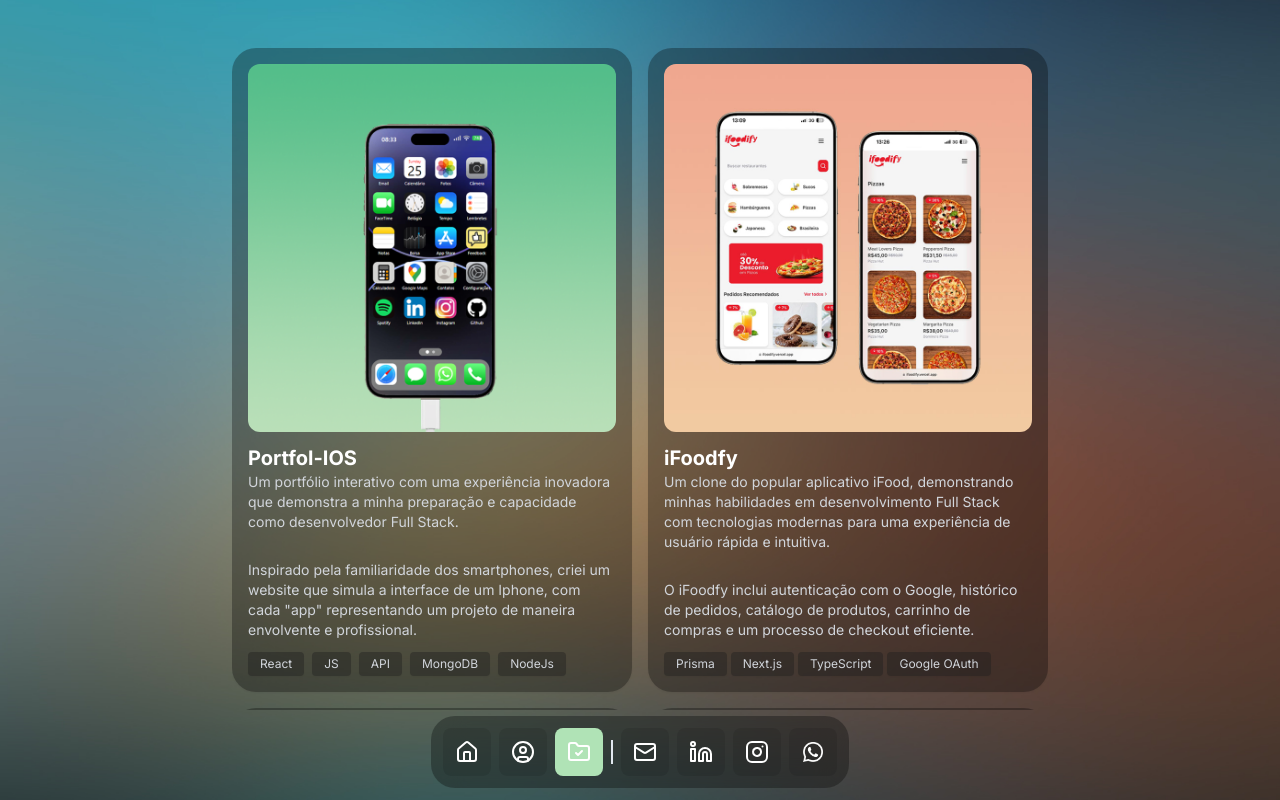
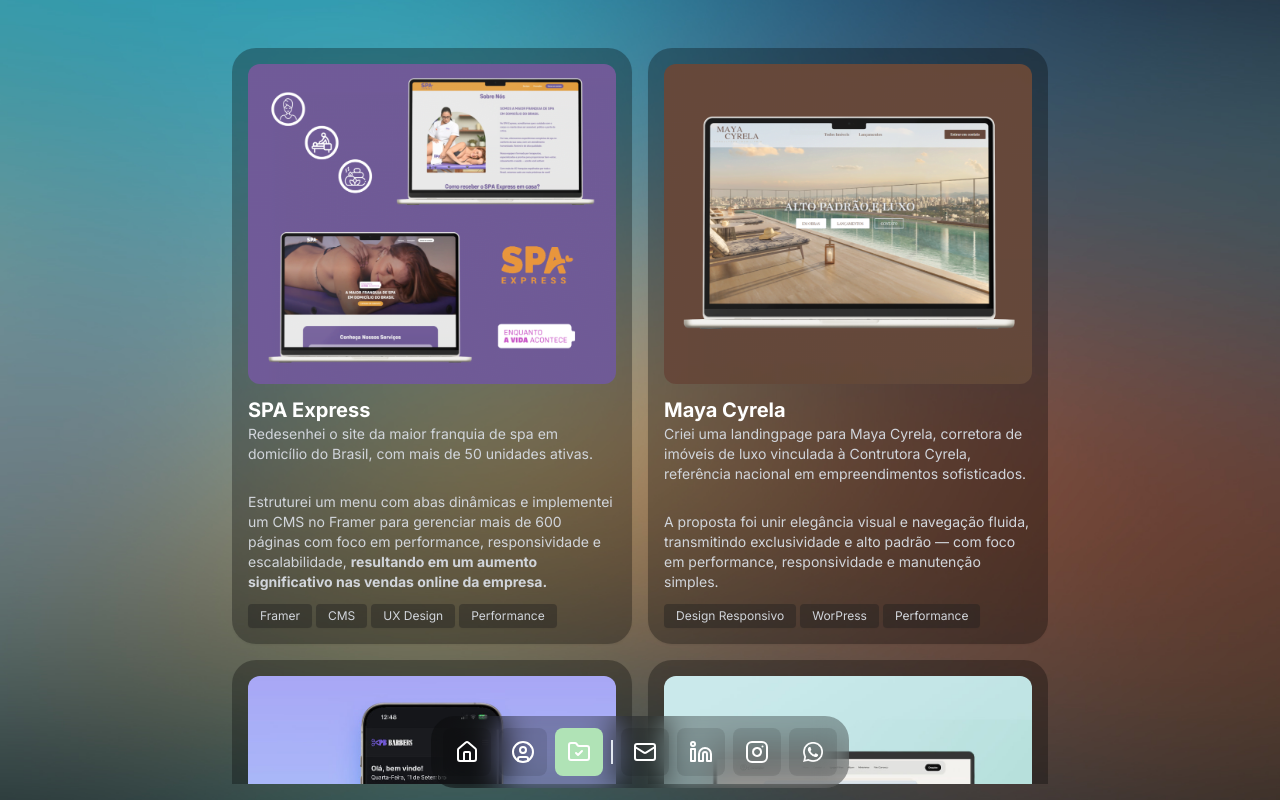
Before and after one commit to raiffemoura/Portfolio, a Next.js app: page /projects in a window 1280 px wide. Built offline with nearby package versions, Linux system fonts and the light colour scheme.

Commit message:
updated projects

```diff
--- a/app/_components/aboutCard.tsx
+++ b/app/_components/aboutCard.tsx
@@ -370,7 +370,6 @@
             </Button>
           </Link>
         </Card>
-        <div className="fadeout-overlay" />
       </div>
     </div>
   );
--- a/app/_components/aboutProjects.tsx
+++ b/app/_components/aboutProjects.tsx
@@ -6,91 +6,91 @@
 import institucional from "../_assets/institucional.jpg";
 import landingpage from "../_assets/landingpage.jpg";
 import ecomerce from "../_assets/ecommerce3.jpg";
+import portSPA1 from "../_assets/spa1.png";
+//import portSPA2 from "../_assets/spa2.png";
+import portMAYA1 from "../_assets/maya2.png";
 
 import Link from "next/link";
 
 const AboutProjects = () => {
   return (
-    <div className="fadeIn scrollbar-hidden mt-[3rem] flex h-full w-full items-start justify-center gap-3 overflow-auto">
-      <div className="scrollbar-hidden flex max-h-[90%] flex-col gap-4 overflow-y-auto md:grid md:grid-cols-2">
-        <Link href="https://portfol-ios.vercel.app/">
+    <div className="fadeIn scrollbar-hidden flex h-full w-full items-start justify-center gap-3 overflow-hidden">
+      <div className="scrollbar-hidden flex max-h-[100%] flex-col gap-4 overflow-y-auto pb-[5rem] pt-[3rem] md:grid md:grid-cols-2">
+        <Link href="https://spaexpressonline.com.br/">
           <Card className="item flex h-fit w-[25rem] flex-col items-center justify-center gap-3 rounded-3xl border-none bg-black bg-opacity-30 p-4 text-white hover:bg-opacity-50 max-md:w-[21rem]">
             <Image
-              src={portfolios}
-              alt="portfolios"
+              src={portSPA1}
+              alt="Projeto SPA Express"
               className="h-[100%] w-[100%] rounded-xl"
             />
             <div className="flex w-full flex-col justify-start text-xl">
-              <h1 className="text-xl font-bold">Portfol-IOS </h1>
+              <h1 className="text-xl font-bold">SPA Express</h1>
               <p className="text-sm text-gray-300">
-                Um portfólio interativo com uma experiência inovadora que
-                demonstra a minha preparação e capacidade como desenvolvedor
-                Full Stack.
+                Redesenhei o site da maior franquia de spa em domicílio do
+                Brasil, com mais de 50 unidades ativas.
               </p>
               <br />
               <p className="text-sm text-gray-300">
-                Inspirado pela familiaridade dos smartphones, criei um website
-                que simula a interface de um Iphone, com cada &quot;app&quot;
-                representando um projeto de maneira envolvente e profissional.
+                Estruturei um menu com abas dinâmicas e implementei um CMS no
+                Framer para gerenciar mais de 600 páginas com foco em
+                performance, responsividade e escalabilidade,{" "}
+                <span className="font-bold">
+                  resultando em um aumento significativo nas vendas online da
+                  empresa.
+                </span>
               </p>
-              <div className="mt-3 flex gap-2">
+              <div className="mt-3 flex flex-wrap gap-1">
                 <Card className="flex w-fit items-center justify-center gap-2 rounded-sm border-none bg-[#1d1d1d] bg-opacity-40 px-3 py-1 text-gray-300 hover:bg-[#474747]">
-                  <p className="text-xs">React</p>
+                  <p className="text-xs">Framer</p>
                 </Card>
                 <Card className="flex w-fit items-center justify-center gap-2 rounded-sm border-none bg-[#1d1d1d] bg-opacity-40 px-3 py-1 text-gray-300 hover:bg-[#474747]">
-                  <p className="text-xs">JS</p>
+                  <p className="text-xs">CMS</p>
                 </Card>
                 <Card className="flex w-fit items-center justify-center gap-2 rounded-sm border-none bg-[#1d1d1d] bg-opacity-40 px-3 py-1 text-gray-300 hover:bg-[#474747]">
-                  <p className="text-xs">API</p>
+                  <p className="text-xs">UX Design</p>
                 </Card>
                 <Card className="flex w-fit items-center justify-center gap-2 rounded-sm border-none bg-[#1d1d1d] bg-opacity-40 px-3 py-1 text-gray-300 hover:bg-[#474747]">
-                  <p className="text-xs">MongoDB</p>
-                </Card>
-                <Card className="flex w-fit items-center justify-center gap-2 rounded-sm border-none bg-[#1d1d1d] bg-opacity-40 px-3 py-1 text-gray-300 hover:bg-[#474747]">
-                  <p className="text-xs">NodeJs</p>
+                  <p className="text-xs">Performance</p>
                 </Card>
               </div>
             </div>
           </Card>
         </Link>
-        <Link href="https://ifoodify.vercel.app/">
+        <Link href="https://mayacyrela.com.br/">
           <Card className="item flex h-fit w-[25rem] flex-col items-center justify-center gap-3 rounded-3xl border-none bg-black bg-opacity-30 p-4 text-white hover:bg-opacity-50 max-md:w-[21rem]">
             <Image
-              src={ifoodfy}
-              alt="ifoodfy"
+              src={portMAYA1}
+              alt="Projeto Maya Cyrela"
               className="h-[100%] w-[100%] rounded-xl"
             />
             <div className="flex w-full flex-col justify-start text-xl">
-              <h1 className="text-xl font-bold">iFoodfy </h1>
+              <h1 className="text-xl font-bold">Maya Cyrela</h1>
               <p className="text-sm text-gray-300">
-                Um clone do popular aplicativo iFood, demonstrando minhas
-                habilidades em desenvolvimento Full Stack com tecnologias
-                modernas para uma experiência de usuário rápida e intuitiva.
+                Criei uma landingpage para Maya Cyrela, corretora de imóveis de
+                luxo vinculada à Contrutora Cyrela, referência nacional em
+                empreendimentos sofisticados.
               </p>
               <br />
               <p className="text-sm text-gray-300">
-                O iFoodfy inclui autenticação com o Google, histórico de
-                pedidos, catálogo de produtos, carrinho de compras e um processo
-                de checkout eficiente.
+                A proposta foi unir elegância visual e navegação fluida,
+                transmitindo exclusividade e alto padrão — com foco em
+                performance, responsividade e manutenção simples.
               </p>
-              <div className="mt-3 flex gap-1">
+              <div className="mt-3 flex flex-wrap gap-1">
                 <Card className="flex w-fit items-center justify-center gap-2 rounded-sm border-none bg-[#1d1d1d] bg-opacity-40 px-3 py-1 text-gray-300 hover:bg-[#474747]">
-                  <p className="text-xs">Prisma</p>
+                  <p className="text-xs">Design Responsivo</p>
                 </Card>
                 <Card className="flex w-fit items-center justify-center gap-2 rounded-sm border-none bg-[#1d1d1d] bg-opacity-40 px-3 py-1 text-gray-300 hover:bg-[#474747]">
-                  <p className="text-xs">Next.js</p>
-                </Card>
-
-                <Card className="flex w-fit items-center justify-center gap-2 rounded-sm border-none bg-[#1d1d1d] bg-opacity-40 px-3 py-1 text-gray-300 hover:bg-[#474747]">
-                  <p className="text-xs">TypeScript</p>
+                  <p className="text-xs">WorPress</p>
                 </Card>
                 <Card className="flex w-fit items-center justify-center gap-2 rounded-sm border-none bg-[#1d1d1d] bg-opacity-40 px-3 py-1 text-gray-300 hover:bg-[#474747]">
-                  <p className="text-xs">Google OAuth</p>
+                  <p className="text-xs">Performance</p>
                 </Card>
               </div>
             </div>
           </Card>
         </Link>
+
         <Link href="https://pb-barbers.vercel.app/">
           <Card className="item flex h-fit w-[25rem] flex-col items-center justify-center gap-3 rounded-3xl border-none bg-black bg-opacity-30 p-4 text-white hover:bg-opacity-50 max-md:w-[21rem]">
             <Image
@@ -230,6 +230,84 @@
             </div>
           </Card>
         </Link>
+        <Link href="https://portfol-ios.vercel.app/">
+          <Card className="item flex h-fit w-[25rem] flex-col items-center justify-center gap-3 rounded-3xl border-none bg-black bg-opacity-30 p-4 text-white hover:bg-opacity-50 max-md:w-[21rem]">
+            <Image
+              src={portfolios}
+              alt="portfolios"
+              className="h-[100%] w-[100%] rounded-xl"
+            />
+            <div className="flex w-full flex-col justify-start text-xl">
+              <h1 className="text-xl font-bold">Portfol-IOS </h1>
+              <p className="text-sm text-gray-300">
+                Um portfólio interativo com uma experiência inovadora que
+                demonstra a minha preparação e capacidade como desenvolvedor
+                Full Stack.
+              </p>
+              <br />
+              <p className="text-sm text-gray-300">
+                Inspirado pela familiaridade dos smartphones, criei um website
+                que simula a interface de um Iphone, com cada &quot;app&quot;
+                representando um projeto de maneira envolvente e profissional.
+              </p>
+              <div className="mt-3 flex gap-2">
+                <Card className="flex w-fit items-center justify-center gap-2 rounded-sm border-none bg-[#1d1d1d] bg-opacity-40 px-3 py-1 text-gray-300 hover:bg-[#474747]">
+                  <p className="text-xs">React</p>
+                </Card>
+                <Card className="flex w-fit items-center justify-center gap-2 rounded-sm border-none bg-[#1d1d1d] bg-opacity-40 px-3 py-1 text-gray-300 hover:bg-[#474747]">
+                  <p className="text-xs">JS</p>
+                </Card>
+                <Card className="flex w-fit items-center justify-center gap-2 rounded-sm border-none bg-[#1d1d1d] bg-opacity-40 px-3 py-1 text-gray-300 hover:bg-[#474747]">
+                  <p className="text-xs">API</p>
+                </Card>
+                <Card className="flex w-fit items-center justify-center gap-2 rounded-sm border-none bg-[#1d1d1d] bg-opacity-40 px-3 py-1 text-gray-300 hover:bg-[#474747]">
+                  <p className="text-xs">MongoDB</p>
+                </Card>
+                <Card className="flex w-fit items-center justify-center gap-2 rounded-sm border-none bg-[#1d1d1d] bg-opacity-40 px-3 py-1 text-gray-300 hover:bg-[#474747]">
+                  <p className="text-xs">NodeJs</p>
+                </Card>
+              </div>
+            </div>
+          </Card>
+        </Link>
+        <Link href="https://ifoodify.vercel.app/">
+          <Card className="item flex h-fit w-[25rem] flex-col items-center justify-center gap-3 rounded-3xl border-none bg-black bg-opacity-30 p-4 text-white hover:bg-opacity-50 max-md:w-[21rem]">
+            <Image
+              src={ifoodfy}
+              alt="ifoodfy"
+              className="h-[100%] w-[100%] rounded-xl"
+            />
+            <div className="flex w-full flex-col justify-start text-xl">
+              <h1 className="text-xl font-bold">iFoodfy </h1>
+              <p className="text-sm text-gray-300">
+                Um clone do popular aplicativo iFood, demonstrando minhas
+                habilidades em desenvolvimento Full Stack com tecnologias
+                modernas para uma experiência de usuário rápida e intuitiva.
+              </p>
+              <br />
+              <p className="text-sm text-gray-300">
+                O iFoodfy inclui autenticação com o Google, histórico de
+                pedidos, catálogo de produtos, carrinho de compras e um processo
+                de checkout eficiente.
+              </p>
+              <div className="mt-3 flex gap-1">
+                <Card className="flex w-fit items-center justify-center gap-2 rounded-sm border-none bg-[#1d1d1d] bg-opacity-40 px-3 py-1 text-gray-300 hover:bg-[#474747]">
+                  <p className="text-xs">Prisma</p>
+                </Card>
+                <Card className="flex w-fit items-center justify-center gap-2 rounded-sm border-none bg-[#1d1d1d] bg-opacity-40 px-3 py-1 text-gray-300 hover:bg-[#474747]">
+                  <p className="text-xs">Next.js</p>
+                </Card>
+
+                <Card className="flex w-fit items-center justify-center gap-2 rounded-sm border-none bg-[#1d1d1d] bg-opacity-40 px-3 py-1 text-gray-300 hover:bg-[#474747]">
+                  <p className="text-xs">TypeScript</p>
+                </Card>
+                <Card className="flex w-fit items-center justify-center gap-2 rounded-sm border-none bg-[#1d1d1d] bg-opacity-40 px-3 py-1 text-gray-300 hover:bg-[#474747]">
+                  <p className="text-xs">Google OAuth</p>
+                </Card>
+              </div>
+            </div>
+          </Card>
+        </Link>
       </div>
     </div>
 
```
Also changed, not shown: app/_assets/maya2.png (added).
